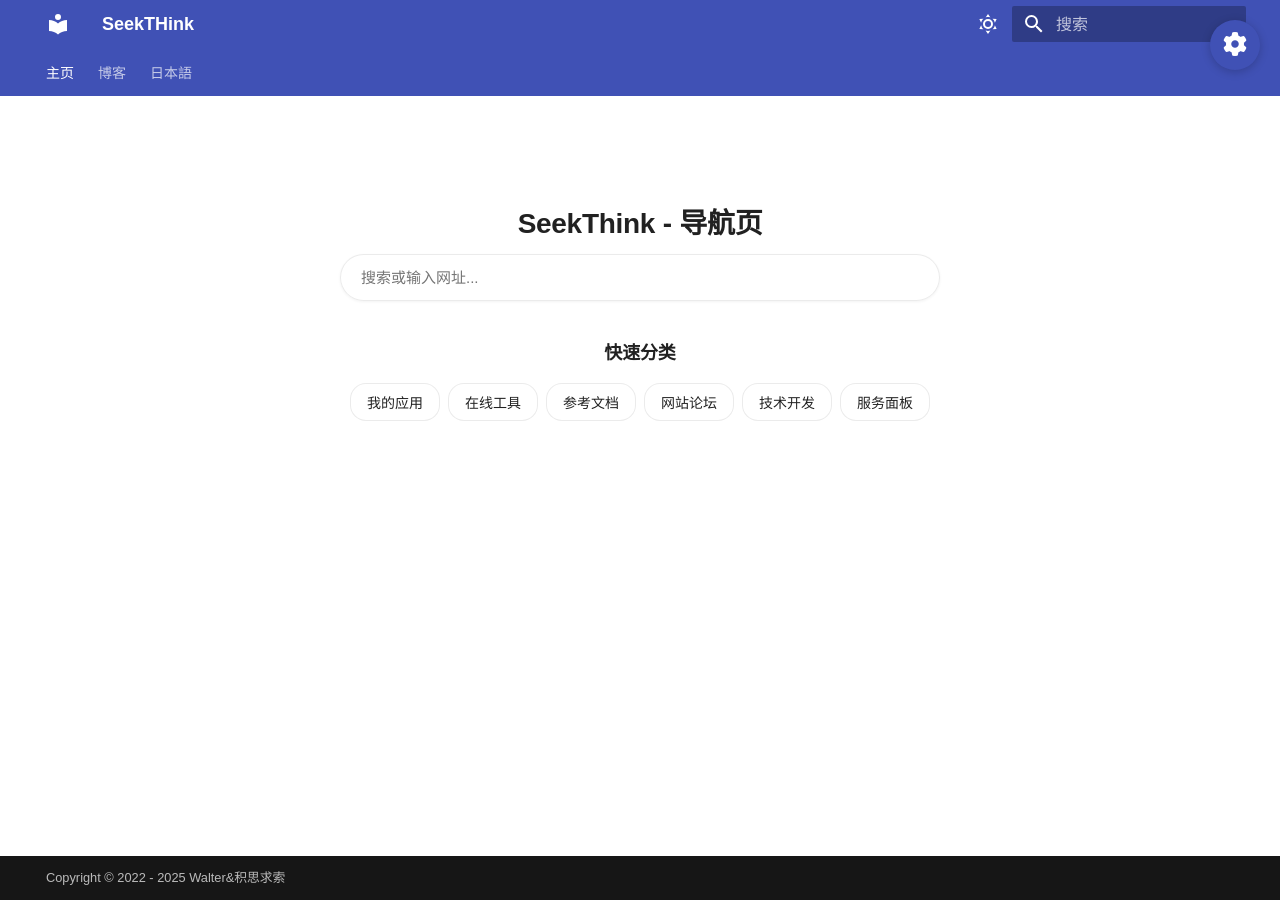
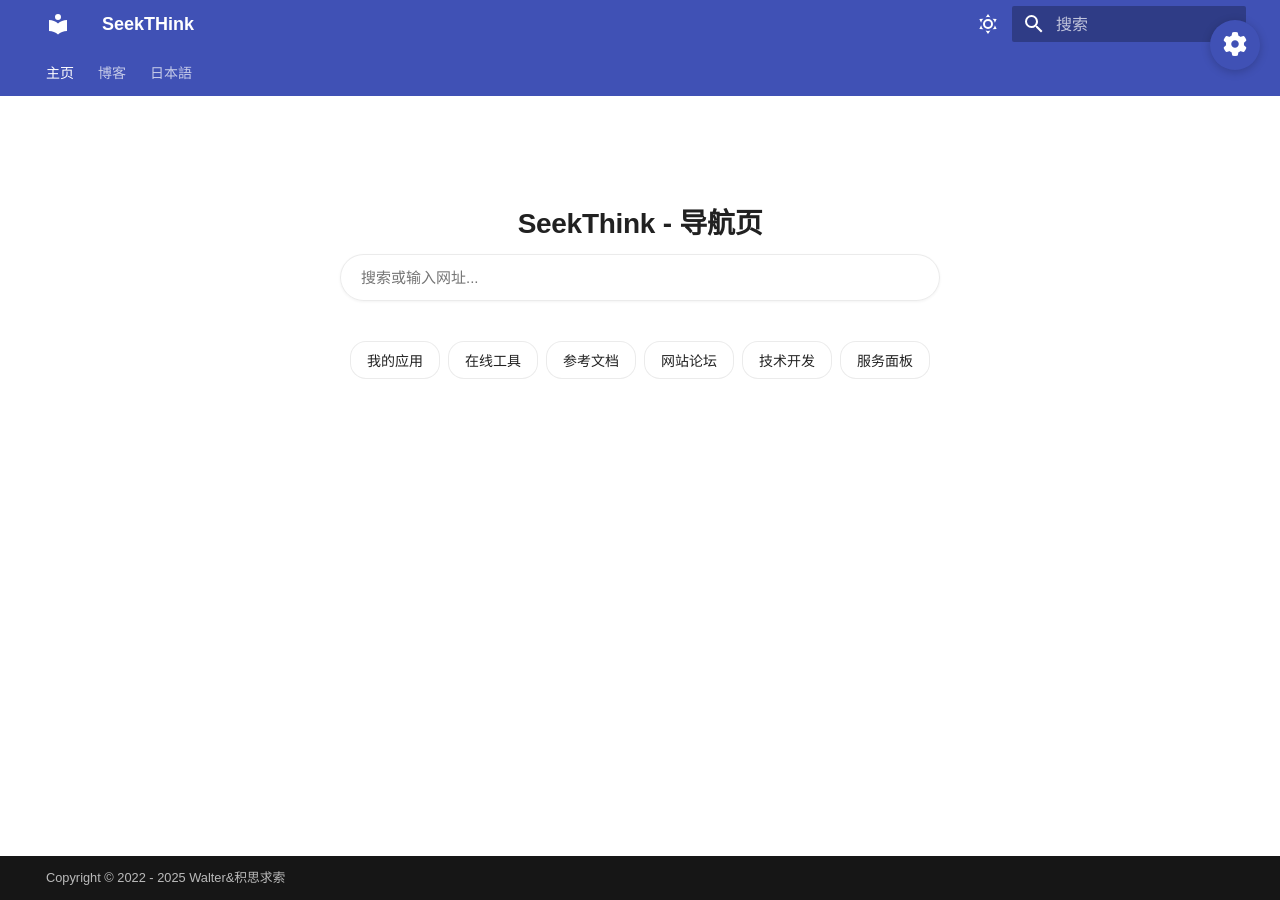
Before and after one commit to WalterYangg/Mkdocs, an MkDocs documentation site: the page built from docs/index.md, in a window 1280 px wide. Built offline with MkDocs 1.6.1 and Material for MkDocs 9.7.7, drawn with Linux system fonts in a browser that asks for light colours.

Commit message:
静态部署决定版

```diff
--- a/docs/index.md
+++ b/docs/index.md
@@ -30,7 +30,6 @@ hide:
 
             <!-- 分类区域 -->
             <section class="categories-section">
-                <h2 class="section-title">快速分类</h2>
                 <div class="categories" id="categories">
                     <!-- 分类按钮将通过JS动态生成 -->
                 </div>
@@ -38,7 +37,6 @@ hide:
 
             <!-- 链接网格 -->
             <section class="links-section" id="linksSection">
-                <h2 class="section-title">网站链接</h2>
                 <div class="links-grid" id="linksGrid">
                     <!-- 链接由JS动态生成 -->
                 </div>
```
